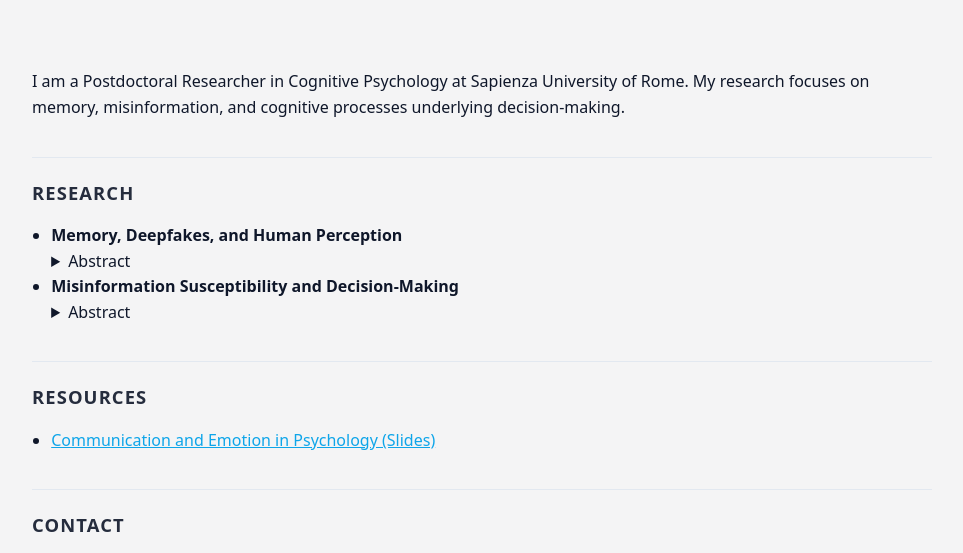
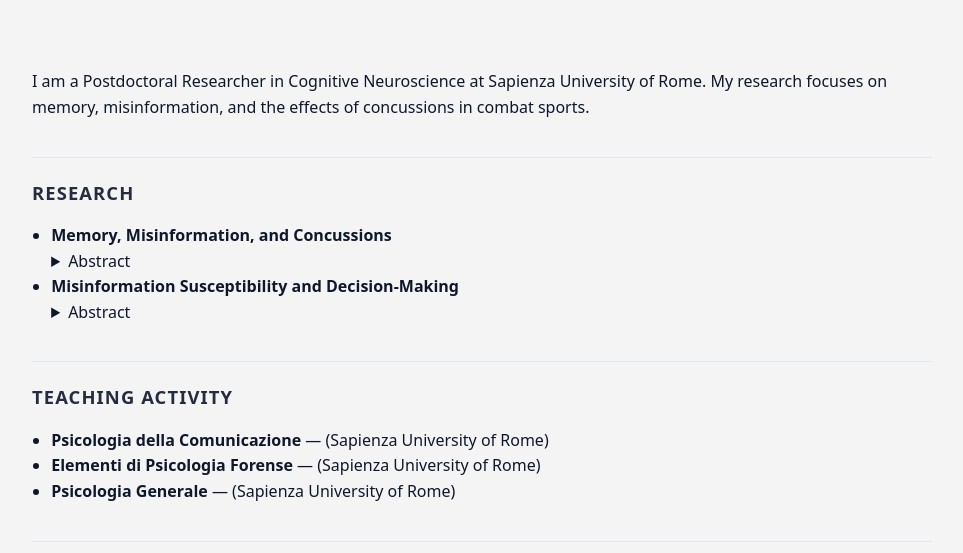
Before and after one commit to alessandrosantirocchi/alessandrosantirocchi.github.io, a plain HTML site: page index.html in a window 1280 px wide. Shown: the part 218-771 px from the top of the page, without its empty margins (158-1121 px from the left). Drawn offline with Linux system fonts and the light colour scheme.

Commit message:
Update index.html

```diff
--- a/index.html
+++ b/index.html
@@ -92,7 +92,7 @@
     <main id="main" tabindex="-1">
       <section id="about">
         <p class="lead">
-          I am a Postdoctoral Researcher in Cognitive Psychology at Sapienza University of Rome. My research focuses on memory, misinformation, and cognitive processes underlying decision-making.
+          I am a Postdoctoral Researcher in Cognitive Neuroscience at Sapienza University of Rome. My research focuses on memory, misinformation, and the effects of concussions in combat sports.
         </p>
       </section>
 
@@ -100,7 +100,7 @@
         <h2>Research</h2>
         <ul>
           <li>
-            <strong>Memory, Deepfakes, and Human Perception</strong>
+            <strong>Memory, Misinformation, and Concussions</strong>
             <details>
               <summary>Abstract</summary>
               <p>
@@ -121,12 +121,15 @@
         </ul>
       </section>
 
-      <section id="resources">
-        <h2>Resources</h2>
-        <ul>
-          <li><a href="slides_communication.pdf">Communication and Emotion in Psychology (Slides)</a></li>
-        </ul>
-      </section>
+     <section id="teaching">
+<h2>Teaching Activity</h2>
+<ul>
+<li><strong>Psicologia della Comunicazione</strong> — (Sapienza University of Rome)</li>
+<li><strong>Elementi di Psicologia Forense</strong> —  (Sapienza University of Rome)</li>
+<li><strong>Psicologia Generale</strong> — (Sapienza University of Rome)</li>
+</ul>
+</section>
+
 
       <section id="contact">
         <h2>Contact</h2>
```
